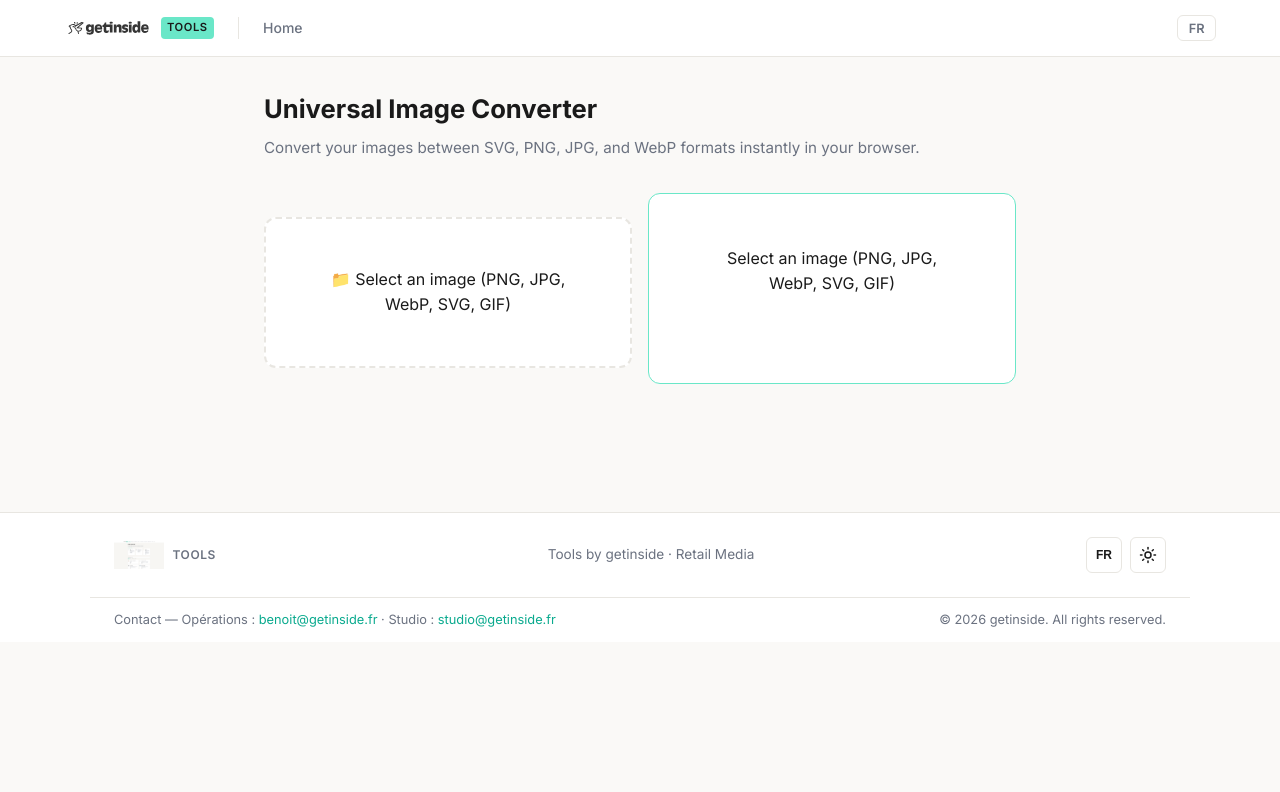
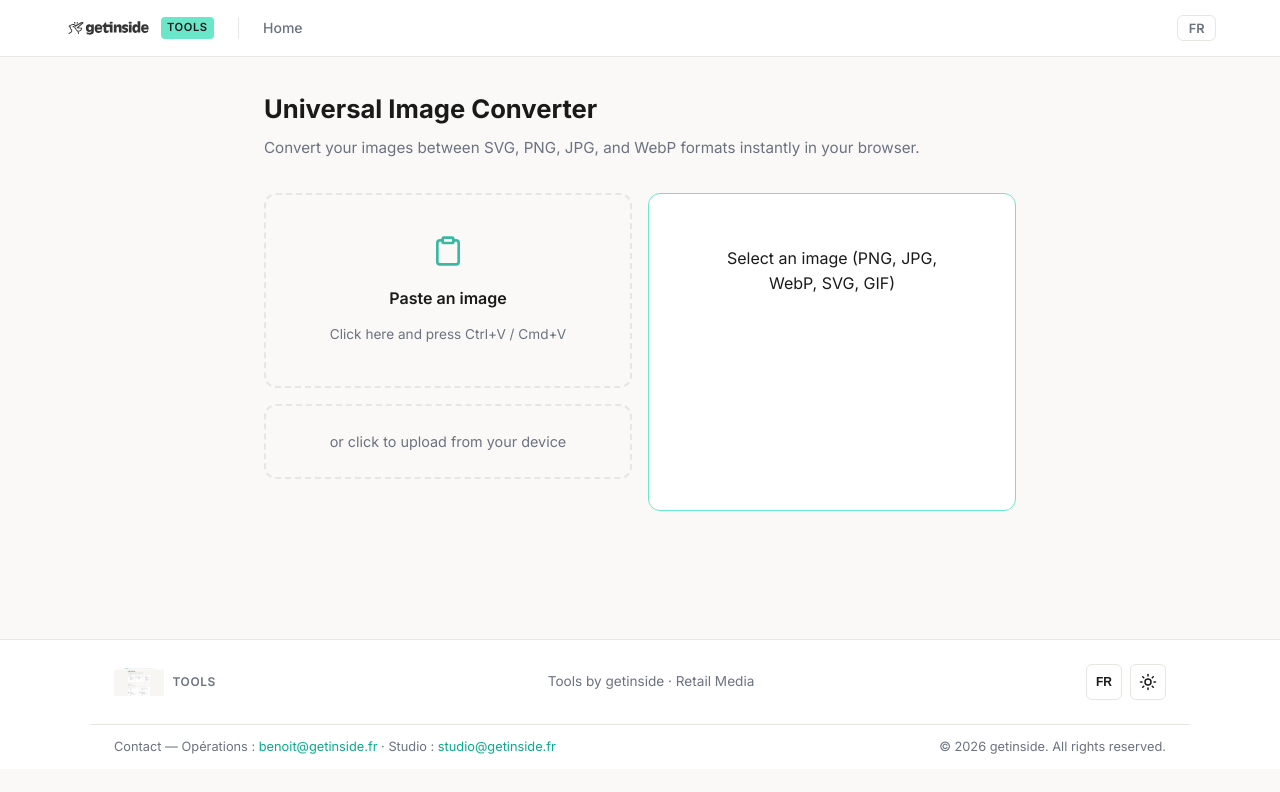
Before and after one commit to getinside-ops/tools, a Vue app: page /#/image-converter in a window 1280 px wide. Shown: the top 792 px of the page. Built offline with nearby package versions, Linux system fonts and the light colour scheme.

Commit message:
feat: standardize image upload in Filters, Converter, Favicon
Co-authored-by: Qwen-Coder <qwen-coder@alibabacloud.com>

```diff
--- a/src/views/FaviconView.vue
+++ b/src/views/FaviconView.vue
@@ -6,9 +6,8 @@
     </div>
 
     <!-- Upload Area -->
-    <div v-if="!originalUrl" class="gi-result" style="border: 2px dashed var(--gi-border); cursor: pointer; text-align: center; padding: 3rem;" @click="fileInput?.click()">
-      <p>📁 {{ t('favicon.upload') }}</p>
-      <input ref="fileInput" type="file" hidden accept="image/*" @change="handleFileChange" />
+    <div v-if="!originalUrl">
+      <GiImageUpload @upload="handleImageUpload" />
     </div>
 
     <div v-else>
@@ -43,16 +42,14 @@
 import { ref } from 'vue'
 import { useI18n } from 'vue-i18n'
 import { generateFavicons, type FaviconResult } from '../composables/useFavicon'
+import GiImageUpload from '../components/GiImageUpload.vue'
 
 const { t } = useI18n()
 
-const fileInput = ref<HTMLInputElement | null>(null)
 const originalUrl = ref('')
 const results = ref<FaviconResult[]>([])
 
-function handleFileChange(e: Event) {
-  const file = (e.target as HTMLInputElement).files?.[0]
-  if (!file) return
+function handleImageUpload(file: File) {
   const reader = new FileReader()
   reader.onload = async (ev) => {
     originalUrl.value = ev.target?.result as string
@@ -64,7 +61,6 @@ function handleFileChange(e: Event) {
 function reset() {
   originalUrl.value = ''
   results.value = []
-  if (fileInput.value) fileInput.value.value = ''
 }
 
 function downloadSingle(res: FaviconResult) {
--- a/src/views/ImageConverterView.vue
+++ b/src/views/ImageConverterView.vue
@@ -8,9 +8,11 @@
     <div class="gi-grid">
       <!-- Upload / Params -->
       <div class="gi-field">
-        <div v-if="!sourceUrl" class="gi-result" style="border: 2px dashed var(--gi-border); cursor: pointer; text-align: center; padding: 3rem;" @click="fileInput?.click()">
-          <p>📁 {{ t('imageConverter.upload') }}</p>
-          <input ref="fileInput" type="file" hidden :accept="SUPPORTED_INPUTS.join(',')" @change="handleFile" />
+        <div v-if="!sourceUrl">
+          <GiImageUpload
+            @upload="handleImageUpload"
+            :accept="['image/png', 'image/jpeg', 'image/webp', 'image/gif']"
+          />
         </div>
 
         <div v-else>
@@ -68,11 +70,11 @@
 <script setup lang="ts">
 import { ref, computed } from 'vue'
 import { useI18n } from 'vue-i18n'
-import { SUPPORTED_INPUTS, getAvailableFormats, convertImage } from '../composables/useImageConverter'
+import { getAvailableFormats, convertImage } from '../composables/useImageConverter'
+import GiImageUpload from '../components/GiImageUpload.vue'
 
 const { t } = useI18n()
 
-const fileInput = ref<HTMLInputElement | null>(null)
 const sourceUrl = ref('')
 const sourceMime = ref('')
 const targetMime = ref('')
@@ -81,10 +83,7 @@ const scale = ref(1)
 
 const availableFormats = computed(() => getAvailableFormats(sourceMime.value))
 
-function handleFile(e: Event) {
-  const file = (e.target as HTMLInputElement).files?.[0]
-  if (!file) return
-
+function handleImageUpload(file: File) {
   sourceMime.value = file.type
   const reader = new FileReader()
   reader.onload = (ev) => {
@@ -100,7 +99,6 @@ function reset() {
   sourceUrl.value = ''
   sourceMime.value = ''
   targetMime.value = ''
-  if (fileInput.value) fileInput.value.value = ''
 }
 
 async function performConversion() {
--- a/src/views/ImageFiltersView.vue
+++ b/src/views/ImageFiltersView.vue
@@ -6,9 +6,8 @@
     </div>
 
     <!-- Upload Area -->
-    <div v-if="!originalUrl" class="gi-result" style="border: 2px dashed var(--gi-border); cursor: pointer; text-align: center; padding: 3rem;" @click="fileInput?.click()">
-      <p>📁 {{ t('imageCropper.select') }}</p>
-      <input ref="fileInput" type="file" hidden accept="image/*" @change="handleFileChange" />
+    <div v-if="!originalUrl">
+      <GiImageUpload @upload="handleImageUpload" />
     </div>
 
     <div v-else class="gi-grid">
@@ -60,10 +59,10 @@
 import { ref, reactive, computed } from 'vue'
 import { useI18n } from 'vue-i18n'
 import { constructFilterString, applyFilters } from '../composables/useImageFilters'
+import GiImageUpload from '../components/GiImageUpload.vue'
 
 const { t } = useI18n()
 
-const fileInput = ref<HTMLInputElement | null>(null)
 const originalUrl = ref('')
 const filteredUrl = ref('')
 
@@ -80,9 +79,7 @@ const previewStyle = computed(() => ({
   filter: constructFilterString(filters)
 }))
 
-function handleFileChange(e: Event) {
-  const file = (e.target as HTMLInputElement).files?.[0]
-  if (!file) return
+function handleImageUpload(file: File) {
   const reader = new FileReader()
   reader.onload = (ev) => {
     originalUrl.value = ev.target?.result as string
```
